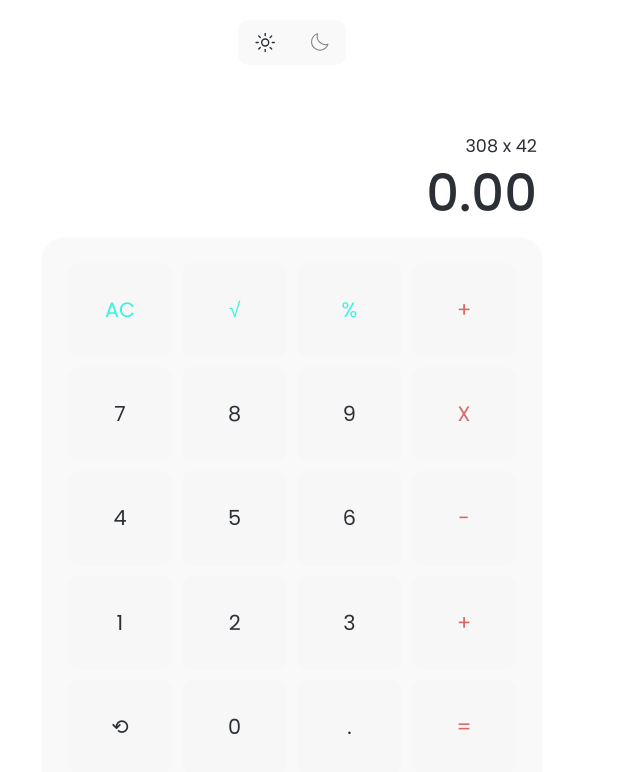
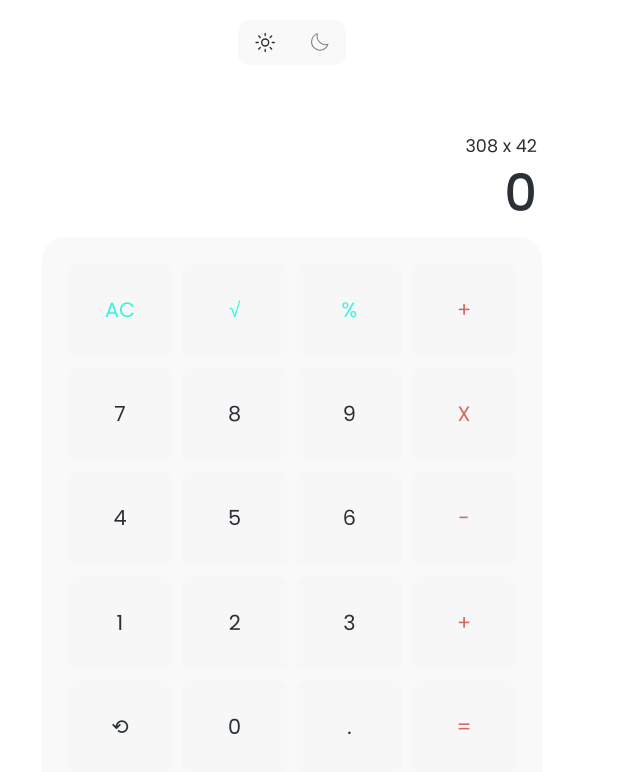
Before and after one commit to developer-luizcarlos/nextjs-calculator-theme-switch, a Next.js app: page / in a window 1280 px wide. Shown: the top 772 px of the page, without its empty margins (348-988 px from the left). Built offline with nearby package versions, Linux system fonts and the light colour scheme.

Commit message:
feat: create useCalculator.ts external logic file

```diff
--- a/src/components/Calculator/Calculator.tsx
+++ b/src/components/Calculator/Calculator.tsx
@@ -1,10 +1,18 @@
+"use client";
+
+// Stylesheet importation
 import "./Calculator.css";
+
+// Hook importation
+import { useCalculator } from "./useCalculator";
 
 // components importation
 import Button from "../Button/Button";
 import ThemeSwitcher from "../ThemeSwitcher/ThemeSwitcher";
 
 const Calculator: React.FC = () => {
+  const { screenValue } = useCalculator();
+
   return (
     <article className="calc">
       <div>
@@ -12,7 +20,12 @@ const Calculator: React.FC = () => {
       </div>
       <header className="calc__header">
         <span className="calc__last-result">308 x 42</span>
-        <input type="text" disabled value={"0.00"} className="calc__display" />
+        <input
+          type="text"
+          disabled
+          value={screenValue}
+          className="calc__display"
+        />
       </header>
       <div className="calc__pad">
         <Button label="AC" role="action" />
--- /dev/null
+++ b/src/components/Calculator/useCalculator.ts
@@ -0,0 +1,7 @@
+import { useState } from "react";
+
+export const useCalculator = () => {
+  const [screenValue, setScreenValue] = useState("0");
+
+  return { screenValue, setScreenValue };
+};
```
